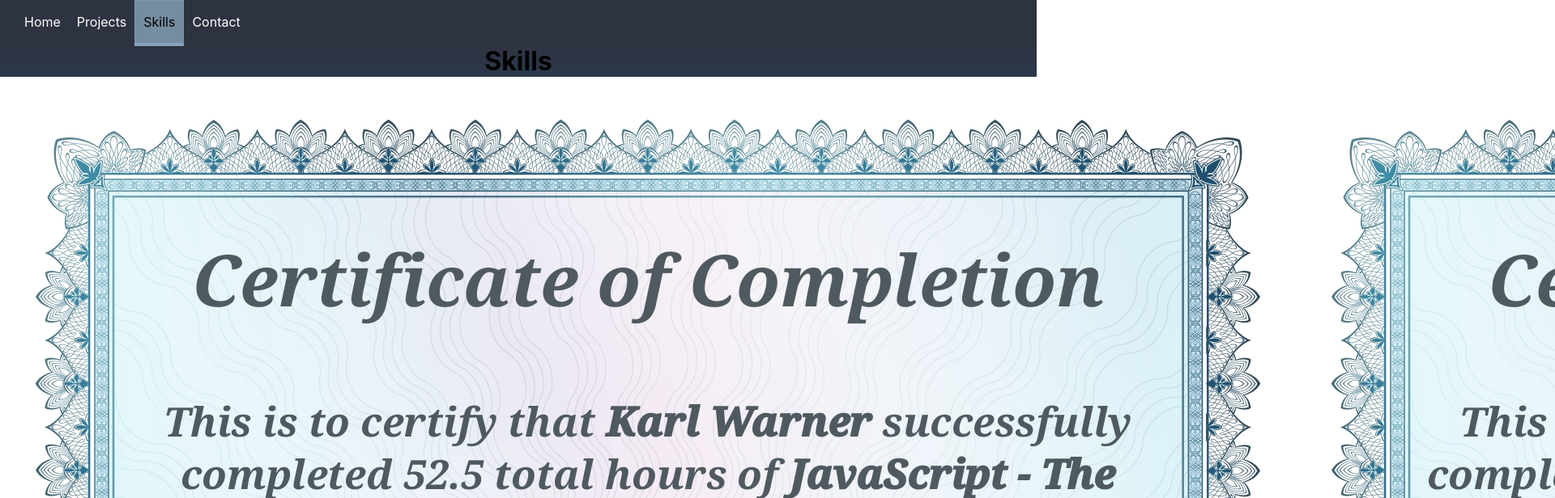
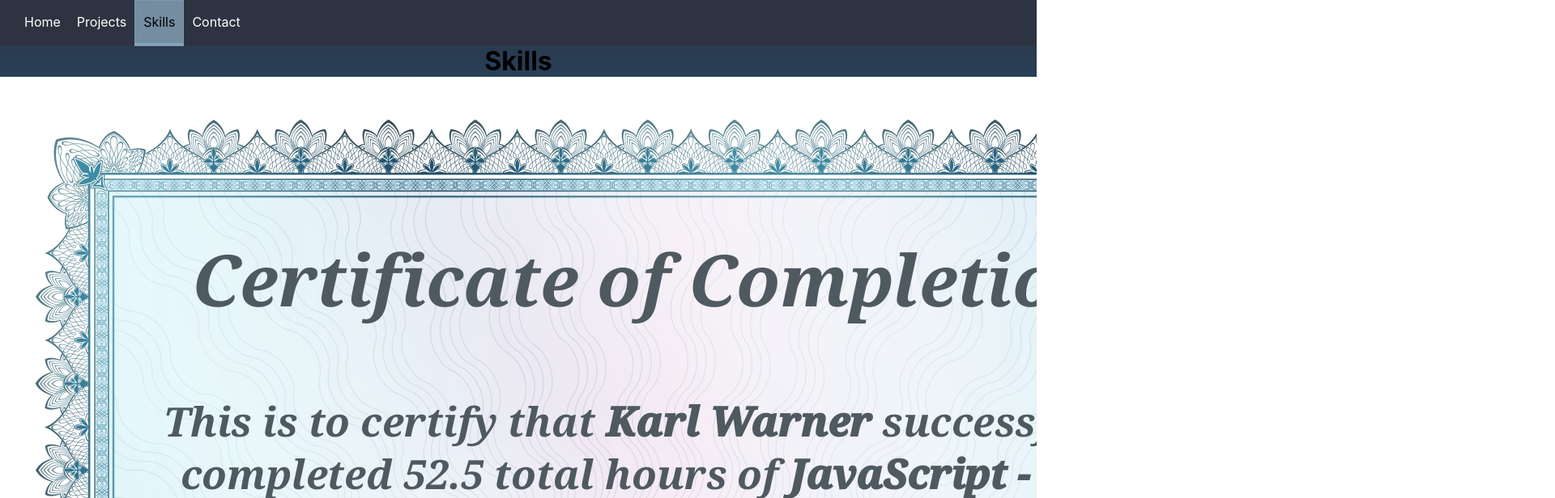
Before and after one commit to Kwarn/portfolio, a React (Create React App) app: page /skills in a window 1280 px wide. Shown: the top 616 px of the page at 81% size, 1920 px wide, since content can reach past the window. Built offline with nearby package versions, Linux system fonts and the light colour scheme.

Commit message:
Scrollbar disabled project wide

```diff
--- /dev/null
+++ b/public/disableScrollBar.css
@@ -0,0 +1,4 @@
+
+::-webkit-scrollbar {
+  display: none;
+}
--- a/public/index.html
+++ b/public/index.html
@@ -24,6 +24,7 @@
       work correctly both with client-side routing and a non-root public URL.
       Learn how to configure a non-root public URL by running `npm run build`.
     -->
+    <link rel="stylesheet" href="disableScrollBar.css"/>
     <title>React App</title>
   </head>
   <body>
--- a/src/App.module.css
+++ b/src/App.module.css
@@ -10,3 +10,7 @@
   );
   background: linear-gradient(to bottom, #2e3341 0%, #195e8e 25%, #ffffff 100%);
 }
+
+.App ::-webkit-scrollbar {
+  display: none;
+}
--- a/src/Hoc/Layout/Layout.js
+++ b/src/Hoc/Layout/Layout.js
@@ -4,10 +4,11 @@ import classes from './Layout.module.css'
 
 const Layout = props => {
   return (
-    <>
+    <div className={classes.LayoutWrapper}>
       <Toolbar />
       <main className={classes.Content}>{props.children}</main>
-    </>
+    </div>
+
   )
 }
 
--- a/src/Hoc/Layout/Layout.module.css
+++ b/src/Hoc/Layout/Layout.module.css
@@ -1,3 +1,8 @@
+.LayoutWrapper {
+  width: 100vw;
+  overflow: hidden;
+}
+
 .Content {
   margin-top: 56px;
 }
--- a/src/components/FullProject/FullProject.js
+++ b/src/components/FullProject/FullProject.js
@@ -3,8 +3,9 @@ import imageAssets from '../../assets/assets'
 import classes from './FullProject.module.css'
 
 const FullProject = props => {
+  console.log(props)
   const projectElement = (
-    <div className={`${classes.FullProject} ${classes.FadeIn}`}>
+    <div className={classes.FullProject}>
       <p className={classes.Desc}>{props.desc}</p>
       <img src={imageAssets[props.projectId]} alt="burgerBuilder" />
     </div>
--- a/src/components/FullProject/FullProject.module.css
+++ b/src/components/FullProject/FullProject.module.css
@@ -4,6 +4,7 @@
   box-shadow: 0 5px 10px rgb(0, 0, 0);
   margin: 0px 15px 20px 15px;
   padding: 5px;
+  overflow-y: hidden;
   animation: openFullProject 0.3s ease-in-out;
 }
 
@@ -14,22 +15,11 @@
 @keyframes openFullProject {
   0% {
     opacity: 0;
-    height: 0px;
-  }
-  25% {
-    opacity: 0.1;
-    height: 20px;
-  }
-  50% {
-    opacity: 0.3;
-    height: 40px;
-  }
-  75% {
-    opacity: 0.5;
-    height: 60px;
+    max-height: 0px;
   }
   100% {
     opacity: 1;
+    max-height: 500px
   }
 }
 
--- a/src/containers/Projects/Projects.js
+++ b/src/containers/Projects/Projects.js
@@ -15,7 +15,7 @@ const Projects = props => {
     projectElements.push(
       <Project
         key={project}
-        id={project}
+        projectId={project}
         project={projects[project]}
         clicked={() => displayFullProjectHandler(project)}
       />
```
Also changed, not shown: 1 other file (tests, documents, lock files or other folders).
